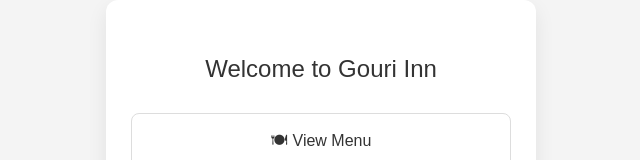
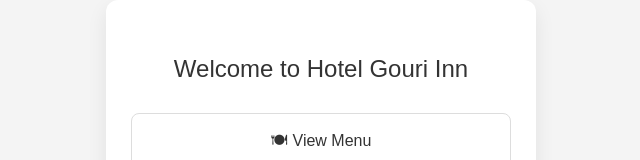
Before and after one commit to thisisshiveshmishra/gouri-inn, a plain HTML site: page index.html in a window 1280 px wide. Shown: the part 213-373 px from the top of the page, without its empty margins (319-959 px from the left). Drawn offline with Linux system fonts and the light colour scheme.

Commit message:
Update index.html

```diff
--- a/index.html
+++ b/index.html
@@ -67,7 +67,7 @@ color:#777;
 
 <div class="container">
 
-<h2>Welcome to Gouri Inn</h2>
+<h2>Welcome to Hotel Gouri Inn</h2>
 
 <button onclick="window.location.href='https://sites.google.com/view/hotel-gouri-inn-menu'">
 🍽 View Menu
```
